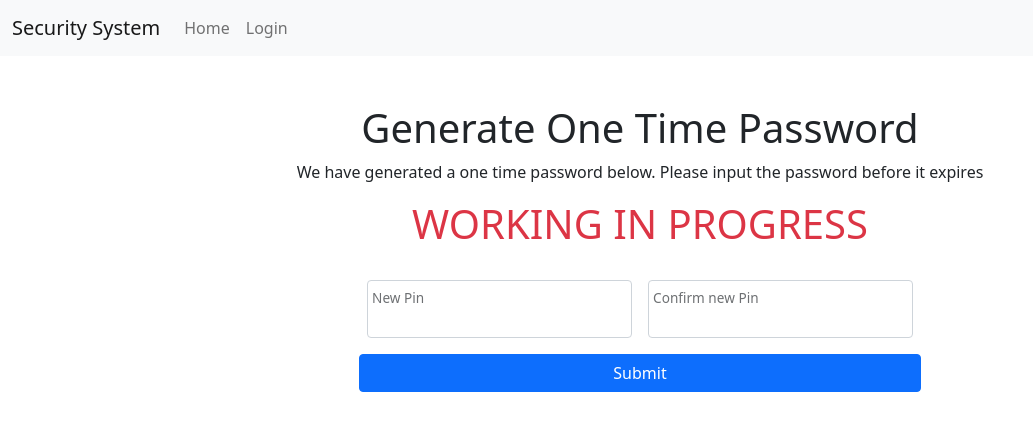
After one commit to GoldenStone02/Python-IoT-assignment, a Flask app: page /generate_otp in a window 1280 px wide. The commit adds this page. Shown: the top 431 px of the page, without its empty margins (0-1033 px from the left). Run offline with Flask 2, Linux system fonts and the light colour scheme; some libraries are stand-ins or nearby versions.

Commit message:
Finished jinja layout

```diff
--- a/requirement.txt
+++ b/requirement.txt
@@ -1,3 +1 @@
 Flask >= 2.1.1
-tk >= 0.1.0
-mfrc522
--- a/server/templates/base.html
+++ b/server/templates/base.html
@@ -6,11 +6,39 @@
     <meta name="viewport" content="width=device-width, initial-scale=1.0">
     <title>{% block title %}Home{% endblock %}</title>
     <link rel="stylesheet" type="text/css" href="{{url_for('static', filename='style.css')}}">
+
+    <!-- Bootstrap CSS -->
+    <link rel="stylesheet" href="https://cdn.jsdelivr.net/npm/bootstrap@5.1.3/dist/css/bootstrap.min.css" integrity="sha384-1BmE4kWBq78iYhFldvKuhfTAU6auU8tT94WrHftjDbrCEXSU1oBoqyl2QvZ6jIW3" crossorigin="anonymous">
+
 </head>
 <body>
+    <nav class="navbar navbar-expand-lg navbar-light bg-light mb-5">
+        <div class="container-fluid">
+            <a class="navbar-brand" href="{{url_for('views.index')}}">Security System</a>
+            <button class="navbar-toggler" type="button" data-bs-toggle="collapse" data-bs-target="#navbarNavAltMarkup" aria-controls="navbarNavAltMarkup" aria-expanded="false" aria-label="Toggle navigation">
+                <span class="navbar-toggler-icon"></span>
+            </button>
+            <div class="collapse navbar-collapse" id="navbarNavAltMarkup">
+                <div class="navbar-nav">
+                    <a class="nav-link" href="{{url_for('views.index')}}">Home</a>
+                    <a class="nav-link" href="{{url_for('views.login')}}">Login</a>
+                </div>
+            </div>
+        </div>
+    </nav>
+
     <div class="main-content">
         {% block content %}
         {% endblock %}
     </div>
+
+    <!-- jQuery Import -->
+    <script src="https://code.jquery.com/jquery-3.6.0.min.js" integrity="sha256-/xUj+3OJU5yExlq6GSYGSHk7tPXikynS7ogEvDej/m4=" crossorigin="anonymous"></script>
+    <!-- Bootstrap Import -->
+    <script src="https://cdn.jsdelivr.net/npm/bootstrap@5.1.3/dist/js/bootstrap.min.js" integrity="sha384-QJHtvGhmr9XOIpI6YVutG+2QOK9T+ZnN4kzFN1RtK3zEFEIsxhlmWl5/YESvpZ13" crossorigin="anonymous"></script>
+    <!-- AXIOS Import -->
+    <script src="https://unpkg.com/axios/dist/axios.min.js"></script>
+    <!-- Font Awesome -->
+    <script src="https://kit.fontawesome.com/4467ff6e17.js" crossorigin="anonymous"></script>
 </body>
 </html>
--- /dev/null
+++ b/server/templates/generateOTP.html
@@ -0,0 +1,34 @@
+{% extends "base.html" %}
+{% block title %}Main Page{% endblock %}
+
+{% block content %}
+<!-- This is used to display the GUI -->
+<!-- This is used to display the GUI -->
+<div class="container">
+    <div class="row text-center">
+        <h1>Generate One Time Password</h1>
+        <p>We have generated a one time password below. Please input the password before it expires</p>
+        <div class="col-6 mx-auto">
+        <form method="POST">
+            <h1 class="text-danger"> WORKING IN PROGRESS </h1>
+            <div class="row g-3 mt-3">
+                <div class="col-6 form-floating">
+                    <input type="password" name="new_pin" class="form-control">
+                    <label>New Pin</label>
+                </div>
+                <div class="col-6 form-floating">
+                    <input type="password" name="new_pin2" class="form-control">
+                    <label>Confirm new Pin</label>
+                </div>
+                <button type="submit" class="btn btn-primary">Submit</button>
+            </div>
+        </form>
+
+        {% if error %}
+            <h4 class="my-3 text-danger"><strong>Error:</strong> {{error}}</h4>
+        {% endif %}
+    </div>
+</div>
+
+
+{% endblock %}
--- a/server/views.py
+++ b/server/views.py
@@ -1,27 +1,136 @@
-from flask import Blueprint, redirect, render_template, request, url_for
+import os
+import json
+import random
+from flask import Blueprint, redirect, render_template, request, url_for, flash
 
 views = Blueprint('views', __name__)
 
+# Site Routing
+
 # Homepage
-@views.route('/')
+@views.route('/', methods=['GET', 'POST'])
 def index():
-    return redirect("/login")
+    if request.method == "POST":
+        if "change_pin" in request.form:
+            print("Change Pin")
+            return redirect(url_for('views.change_pin'))
+        elif "change_rfid" in request.form:
+            return redirect(url_for('views.change_rfid'))
+        elif "generate_otp" in request.form:
+            return redirect(url_for('views.generate_otp'))
+        else:
+            pass
+    return render_template('index.html')
 
 # Login Page
-@views.route('/login')
+@views.route('/login', methods=["GET", "POST"])
 def login():
-    return render_template('login.html')
+    error = ""
+    if request.method == "POST":
+        username = request.form['username']
+        pin = request.form['pin']
 
-# Logout
-@views.route('/logout')
-def logout():
-    return
+        data = fetch_data("../Project/server/database/users.json")
+
+        # Check if username exists in db
+        for user in data['users']:
+            print(user['username'])
+            if user['username'] == username:
+                if user['pin'] == int(pin):
+
+                    # ! Need to transfer username to session
+                    return redirect(url_for('views.index'))
+                else:
+                    error = "PIN is incorrect"
+                    break
+        else:
+            error = "Username does not exist"
+
+        # Check if pin is correct
+        if len(pin) != 6:
+            error = "PIN must be 6 digits"
+
+    return render_template('login.html', error=error)
 
 # Signup Page
 @views.route('/signup')
 def signup():
     return
 
-@views.route('/dashboard')
-def dashboard():
-    return render_template('dashboard.html')
+# Change Pin Page
+@views.route('/change_pin', methods=['GET', 'POST'])
+def change_pin():
+    # Empty error
+    error = ""
+    if request.method == 'POST':
+        new_pin = request.form['new_pin']
+        new_pin2 = request.form['new_pin2']
+        if new_pin == new_pin2 and len(new_pin) == 6:
+            # Redirect to dashboard
+            flash("Pin changed successfully", "success")
+
+            change_data("user", int(new_pin))
+
+            return redirect(url_for('views.index'))
+        elif len(new_pin) != 6:
+            error = "Pin must be 6 digits long"
+        else:
+            # Error message
+            error = "Pin did not match"
+    return render_template('changePIN.html', error=error)
+
+# Change RFID Page
+@views.route('/change_rfid')
+def change_rfid():
+    error = ""
+
+    return render_template('changeRFID.html')
+
+# Generate OTP
+@views.route('/generate_otp')
+def generate_otp():
+    error = ""
+
+    if request.method == "POST":
+        pass
+
+    # Generate OTP that will be keyed into the keypad
+    otp = random.randint(100000, 999999)
+    print(otp)
+    return render_template('generateOTP.html', otp=otp, error=error)
+
+# Monitor
+@views.route('/monitor')
+def monitor():
+    error = ""
+
+
+
+    return render_template('monitor.html')
+
+# End of Site Routing
+
+# General functions
+
+def fetch_data(filepath: str):
+    with open(filepath, "r") as f:
+        data = json.load(f)
+    return data
+
+def upload_data(filepath: str, data: any):
+    with open(filepath, "w") as f:
+        json.dump(data, f, indent=4)
+    return
+
+def change_data(username: str, pin: int):
+    print(os.path.abspath(__file__))
+
+    data = fetch_data("../Project/server/database/users.json")
+
+    for user in data['users']:
+        if user['username'] == username:
+            user['pin'] = pin
+            break
+
+    upload_data("../Project/server/database/users.json", data)
+    data2 = fetch_data("../Project/server/database/users.json")
```
Also changed, not shown: server/database/users.json (+4 -4 lines), server/templates/changePIN.html (added, +31 -0 lines), server/templates/changeRFID.html (added, +31 -0 lines), server/templates/index.html (+31 -2 lines), server/templates/login.html (+26 -8 lines), server/templates/profile.html (added, +11 -0 lines), server/templates/dashboard.html (deleted), server/templates/monitor.html (added), 1 other file.
